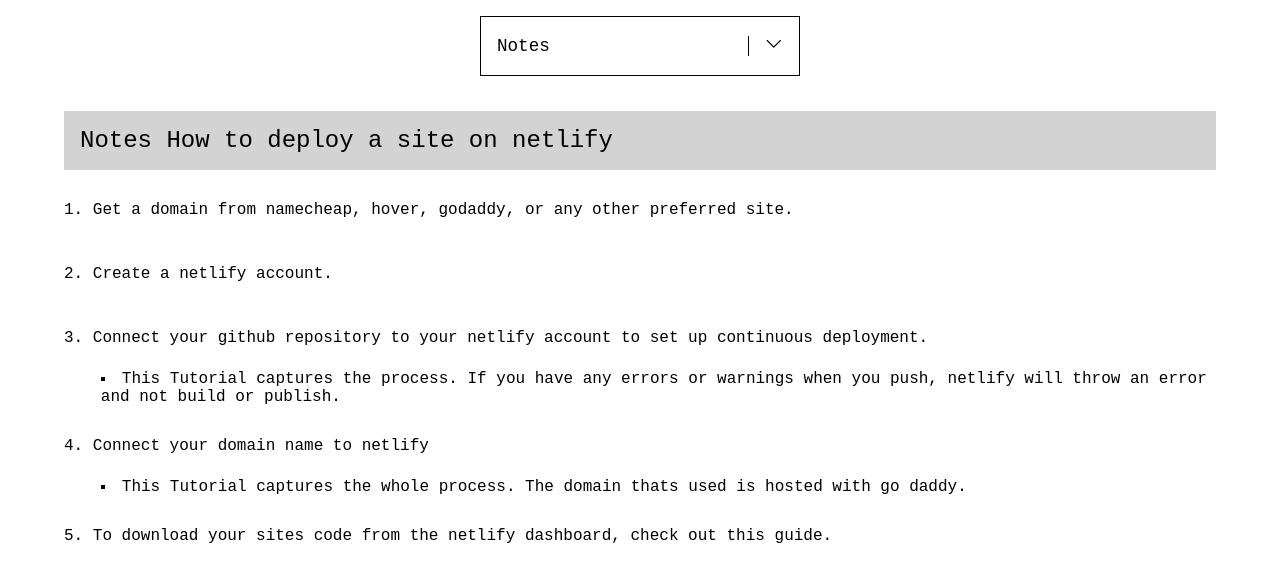
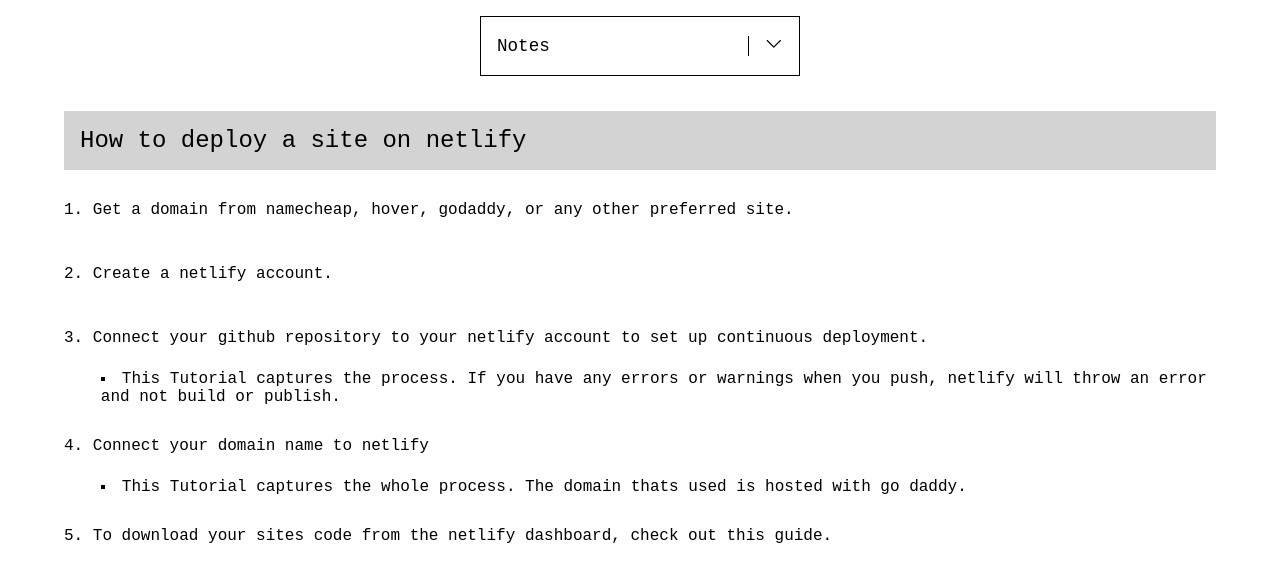
Before and after one commit to Elir-Mahad/notes-v1, a Next.js app: page /deploy-netlify in a window 1280 px wide. Shown: the top 582 px of the page. Built offline with nearby package versions, Linux system fonts and the light colour scheme.

Commit message:
Fix grammatical error

```diff
--- a/components/Menu.js
+++ b/components/Menu.js
@@ -52,16 +52,20 @@ function Menu() {
         {menuContent && (
           <BlogsMenu>
             <Link href="/deploy-react-github-pages">
-              <BlogName>How to deploy a react site on github pages.</BlogName>
+              <BlogName onClick={hideContent}>
+                How to deploy a react site on github pages.
+              </BlogName>
             </Link>
             {/*  */}
             <Link href="/deploy-netlify">
-              <BlogName>How to deploy a site on Netlify.</BlogName>
+              <BlogName onClick={hideContent}>
+                How to deploy a site on Netlify.
+              </BlogName>
             </Link>
             {/*  */}
 
             <Link href="/git-notes">
-              <BlogName>Git notes</BlogName>
+              <BlogName onClick={hideContent}>Git notes</BlogName>
             </Link>
           </BlogsMenu>
         )}
--- a/pages/deploy-netlify.js
+++ b/pages/deploy-netlify.js
@@ -10,7 +10,7 @@ function DeployNetlifySite() {
   return (
     <div>
       <BlogBody>
-        <PostTitle>Notes How to deploy a site on netlify</PostTitle>
+        <PostTitle>How to deploy a site on netlify</PostTitle>
 
         <Sentence>
           1. Get a domain from namecheap, hover, godaddy, or any other preferred
```
